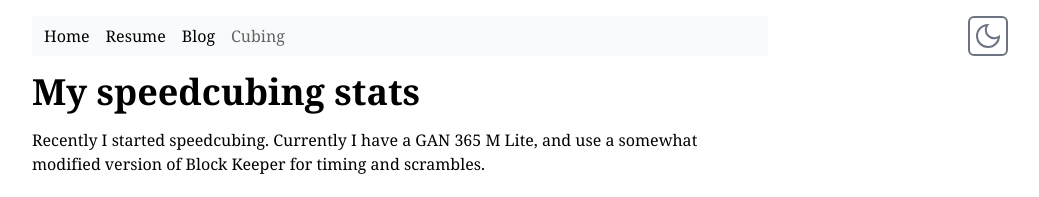
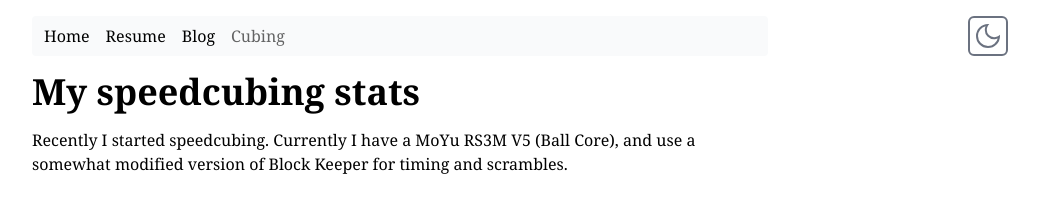
Before and after one commit to nxu/nxuhu-astro, an Astro site: page /cubing in a window 1280 px wide. Shown: the top 197 px of the page, without its empty margins (240-1279 px from the left). Built offline with nearby package versions, Linux system fonts and the light colour scheme; Astro itself is replaced by a stand-in of ours; no server answers.

Commit message:
Update cubing.astro

```diff
--- a/src/pages/cubing.astro
+++ b/src/pages/cubing.astro
@@ -8,7 +8,7 @@ import MainLayout from '../layouts/MainLayout.astro';
     </h1>
 
     <p class="mt-4">
-        Recently I started speedcubing. Currently I have a GAN 365 M Lite,
+        Recently I started speedcubing. Currently I have a MoYu RS3M V5 (Ball Core),
         and use a somewhat modified version of Block Keeper for timing and scrambles.
     </p>
 
```
